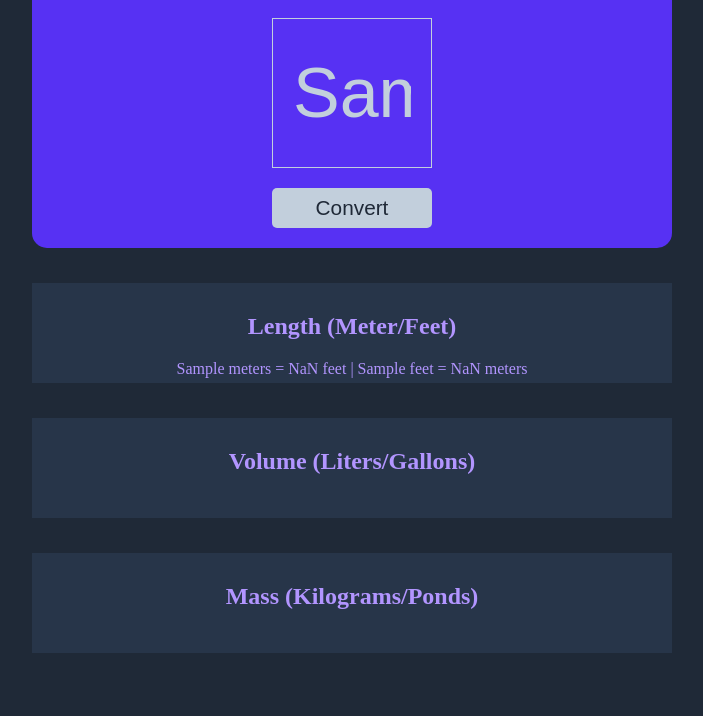
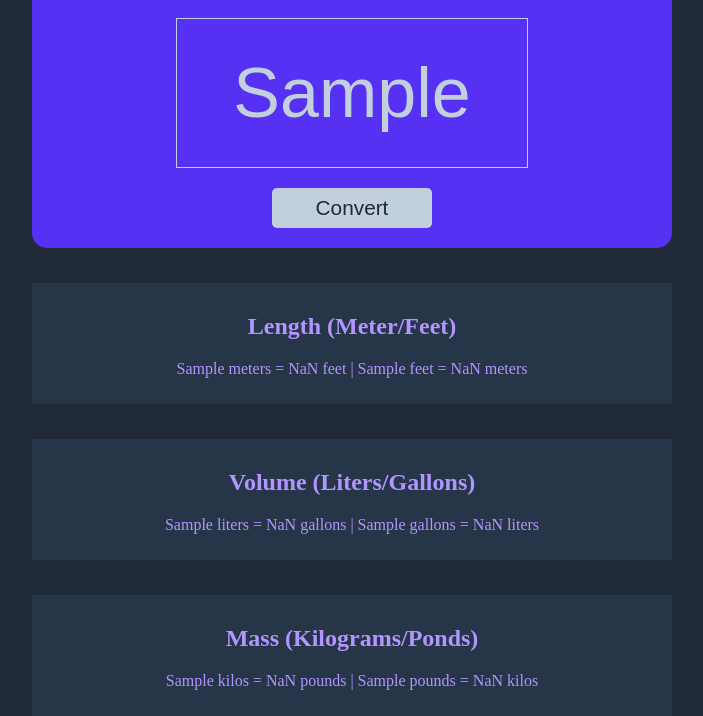
Before and after one commit to alexGrandolph/js-unit-conversion, a plain HTML site: page index.html in a window 1280 px wide. Both pictures are taken after typing "Sample" into the empty fields and a click on the button "Convert". Shown: the part 100-816 px from the top of the page, without its empty margins (352-1055 px from the left). Drawn offline with Linux system fonts and the light colour scheme.

Commit message:
feat: add mass and volume conversions

```diff
--- a/index.css
+++ b/index.css
@@ -20,13 +20,14 @@ h1{
 }
 
 #unit-input {
-  width: 160px;
+  width: 55%;
   height: 150px;
   background-color: #5731f3;
   border: 1px solid #c2cfdc;
   font-size: 70px;
   color: #c2cfdc;
   padding: 10px 20px;
+  text-align: center;
 }
 
 #input-btn {
@@ -46,7 +47,7 @@ h1{
   color: #B295FF;
   text-align: center;
   width: 50%;
-  height: 10%;
+  min-height: 10%;
   margin-left: 30%;
   margin-top: 35px;
   padding-top: 10px;
--- a/index.html
+++ b/index.html
@@ -14,7 +14,7 @@
 
     <div id="conversion-container" >
       <h2>Length (Meter/Feet)</h2>
-      <p id="length-el">20 meters = 65.789 feet | 20 feet = 6.034 meters</p>
+      <p id="length-el"></p>
     </div>
 
     <div id="conversion-container">
--- a/index.js
+++ b/index.js
@@ -1,6 +1,10 @@
 const inputEl = document.getElementById("unit-input")
 const inputBtn = document.getElementById("input-btn")
+
 let lengthEl = document.getElementById("length-el")
+let volumeEl = document.getElementById("volume-el")
+let massEl = document.getElementById("mass-el")
+
 let initalUnit = ""
 
 inputBtn.addEventListener("click", function() {
@@ -8,18 +12,47 @@ inputBtn.addEventListener("click", function() {
   initalUnit = inputEl.value
   lengthEl.innerHTML = `${initalUnit} meters = ${convertMetersToFeet(initalUnit)} feet |
   ${initalUnit} feet = ${convertFeetToMeters(initalUnit)} meters`
+
+  volumeEl.innerHTML = `${initalUnit} liters = ${convertLitersToGallons(initalUnit)} gallons |
+  ${initalUnit} gallons = ${convertGallonsToLiters(initalUnit)} liters`
+
+  massEl.innerHTML = `${initalUnit} kilos = ${convertKilosToPounds(initalUnit)} pounds |
+  ${initalUnit} pounds = ${convertPoundsToKilos(initalUnit)} kilos`
+
 })
 
 
 function convertMetersToFeet(value) {
-  let total = value * 3.281
-  return Number(total.toFixed(3))
+  let feetTotal = value * 3.281
+  return Number(feetTotal.toFixed(3))
 }
 
 function convertFeetToMeters(value) {
-  let total = value / 3.281
-  return Number(total.toFixed(3))
+  let metersTotal = value / 3.281
+  return Number(metersTotal.toFixed(3))
 }
+
+function convertLitersToGallons(value) {
+  let gallonsTotal = value * .264
+  return Number(gallonsTotal.toFixed(3))
+}
+
+function convertGallonsToLiters(value) {
+  let litersTotal = value / .264
+  return Number(litersTotal.toFixed(3))
+}
+
+function convertKilosToPounds(value) {
+  let poundsTotal = value * 2.204
+  return Number(poundsTotal.toFixed(3))
+}
+
+function convertPoundsToKilos(value) {
+  let kilosTotal = value / 2.204
+  return Number(kilosTotal.toFixed(3))
+}
+
+
 /*
 1 meter = 3.281 feet
 1 liter = 0.264 gallon
```
